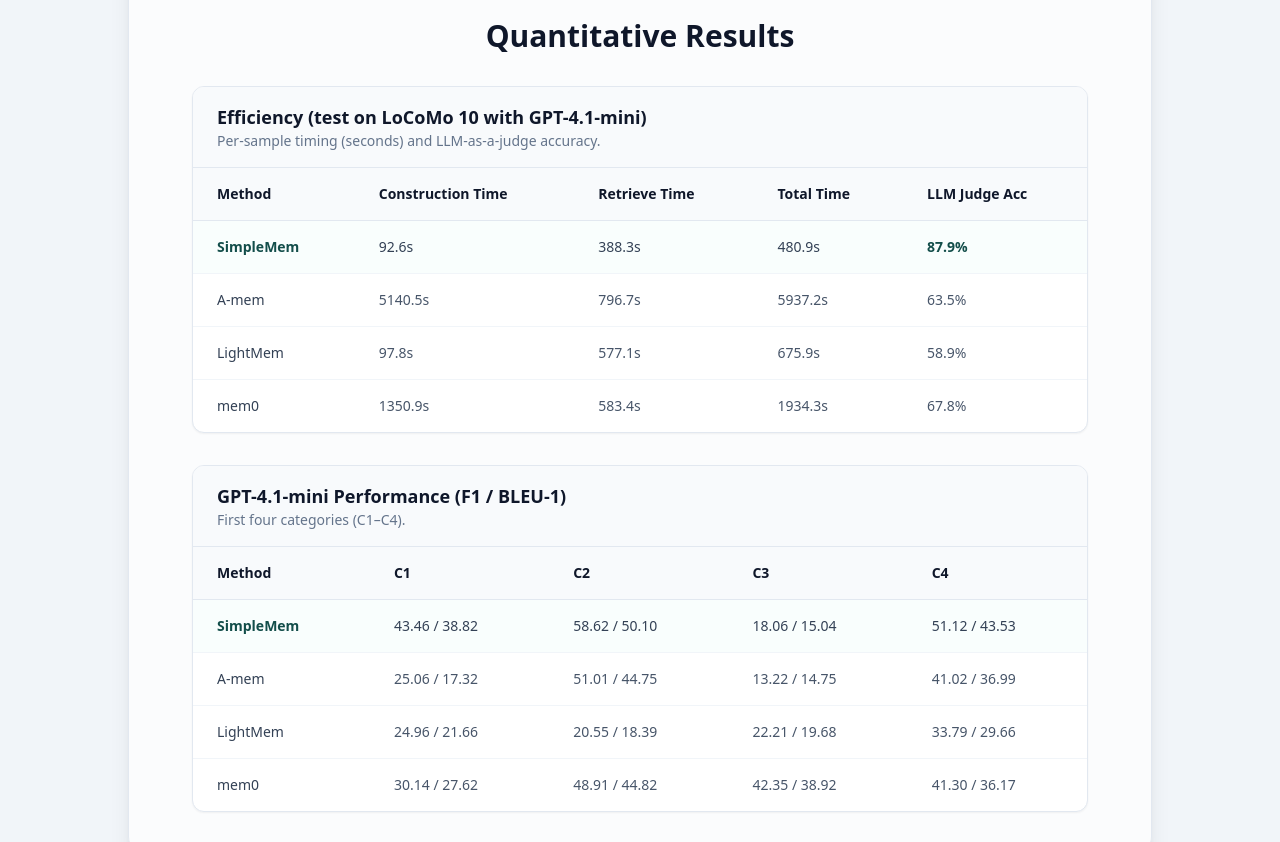
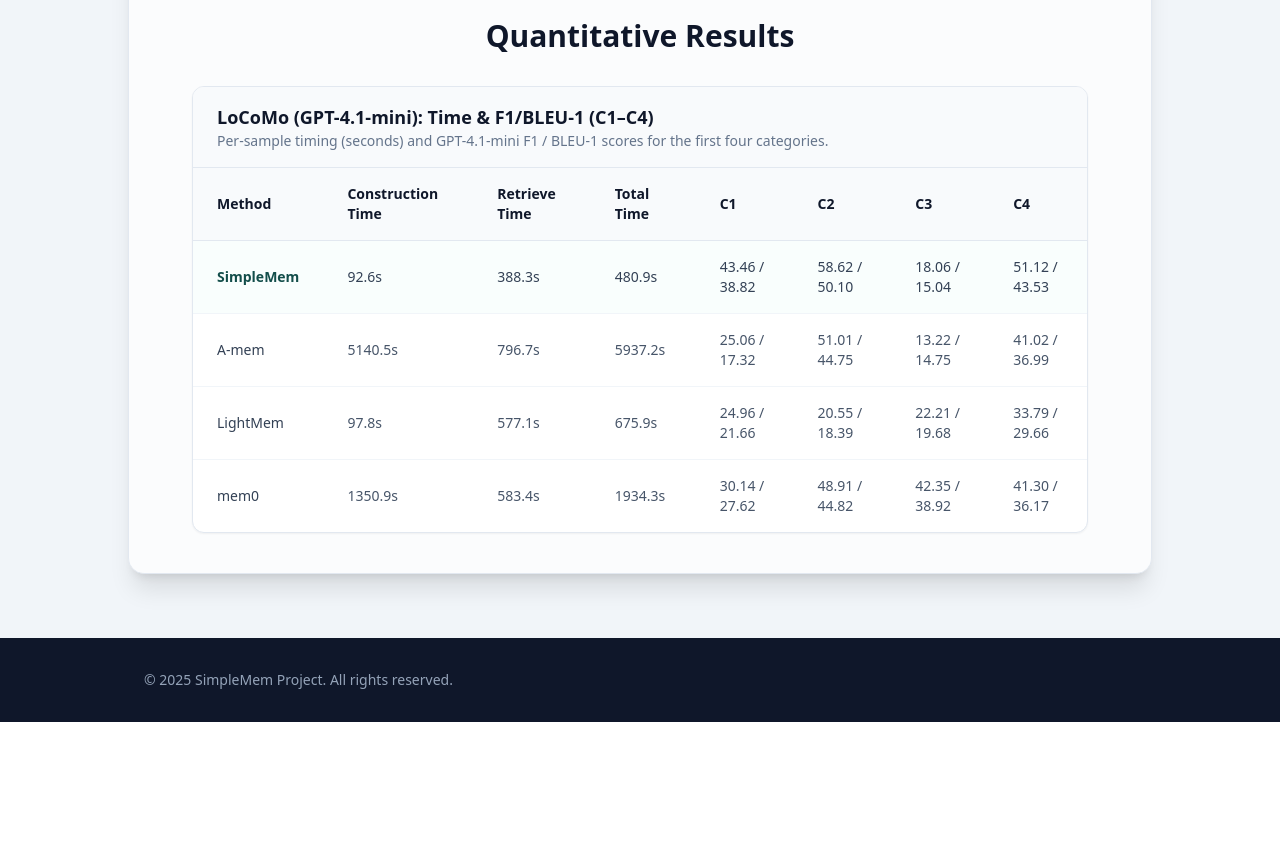
Before and after one commit to aiming-lab/SimpleMem-Page, a React (Vite) app: page / in a window 1280 px wide. Shown: the part 2300-3142 px from the top of the page. After the commit the page ends 3022 px from the top, so only its background shows below. Built offline with nearby package versions, Linux system fonts and the light colour scheme.

Commit message:
Consolidate results table

```diff
--- a/src/App.jsx
+++ b/src/App.jsx
@@ -454,14 +454,13 @@ const SimpleMemProjectPage = () => {
                     Quantitative Results
                   </h2>
 
-                  <div className="space-y-8">
                   <div className="bg-white rounded-xl shadow-sm border border-slate-200 overflow-hidden">
                     <div className="bg-slate-50 border-b border-slate-200 px-6 py-4">
                       <h3 className="text-lg font-semibold text-slate-900">
-                          Efficiency (test on LoCoMo 10 with GPT-4.1-mini)
+                        LoCoMo (GPT-4.1-mini): Time & F1/BLEU-1 (C1–C4)
                       </h3>
                       <p className="text-sm text-slate-500">
-                          Per-sample timing (seconds) and LLM-as-a-judge accuracy.
+                        Per-sample timing (seconds) and GPT-4.1-mini F1 / BLEU-1 scores for the first four categories.
                       </p>
                     </div>
                     <div className="overflow-x-auto">
@@ -469,64 +468,9 @@ const SimpleMemProjectPage = () => {
                         <thead className="bg-slate-50 border-b border-slate-200">
                           <tr>
                             <th className="px-6 py-4 font-semibold text-slate-900">Method</th>
-                              <th className="px-6 py-4 font-semibold text-slate-900">
-                                Construction Time
-                              </th>
-                              <th className="px-6 py-4 font-semibold text-slate-900">
-                                Retrieve Time
-                              </th>
-                              <th className="px-6 py-4 font-semibold text-slate-900">
-                                Total Time
-                              </th>
-                              <th className="px-6 py-4 font-semibold text-slate-900">LLM Judge Acc</th>
-                            </tr>
-                          </thead>
-                          <tbody className="divide-y divide-slate-100">
-                            <tr className="bg-teal-50/40">
-                              <td className="px-6 py-4 font-bold text-teal-900">SimpleMem</td>
-                              <td className="px-6 py-4 text-slate-700">92.6s</td>
-                              <td className="px-6 py-4 text-slate-700">388.3s</td>
-                              <td className="px-6 py-4 text-slate-700">480.9s</td>
-                              <td className="px-6 py-4 font-bold text-teal-900">87.9%</td>
-                            </tr>
-                            <tr>
-                              <td className="px-6 py-4 font-medium text-slate-700">A-mem</td>
-                              <td className="px-6 py-4 text-slate-600">5140.5s</td>
-                              <td className="px-6 py-4 text-slate-600">796.7s</td>
-                              <td className="px-6 py-4 text-slate-600">5937.2s</td>
-                              <td className="px-6 py-4 text-slate-600">63.5%</td>
-                            </tr>
-                            <tr>
-                              <td className="px-6 py-4 font-medium text-slate-700">LightMem</td>
-                              <td className="px-6 py-4 text-slate-600">97.8s</td>
-                              <td className="px-6 py-4 text-slate-600">577.1s</td>
-                              <td className="px-6 py-4 text-slate-600">675.9s</td>
-                              <td className="px-6 py-4 text-slate-600">58.9%</td>
-                            </tr>
-                            <tr>
-                              <td className="px-6 py-4 font-medium text-slate-700">mem0</td>
-                              <td className="px-6 py-4 text-slate-600">1350.9s</td>
-                              <td className="px-6 py-4 text-slate-600">583.4s</td>
-                              <td className="px-6 py-4 text-slate-600">1934.3s</td>
-                              <td className="px-6 py-4 text-slate-600">67.8%</td>
-                            </tr>
-                          </tbody>
-                        </table>
-                      </div>
-                    </div>
-
-                    <div className="bg-white rounded-xl shadow-sm border border-slate-200 overflow-hidden">
-                      <div className="bg-slate-50 border-b border-slate-200 px-6 py-4">
-                        <h3 className="text-lg font-semibold text-slate-900">
-                          GPT-4.1-mini Performance (F1 / BLEU-1)
-                        </h3>
-                        <p className="text-sm text-slate-500">First four categories (C1–C4).</p>
-                      </div>
-                      <div className="overflow-x-auto">
-                        <table className="w-full text-left text-sm">
-                          <thead className="bg-slate-50 border-b border-slate-200">
-                            <tr>
-                              <th className="px-6 py-4 font-semibold text-slate-900">Method</th>
+                            <th className="px-6 py-4 font-semibold text-slate-900">Construction Time</th>
+                            <th className="px-6 py-4 font-semibold text-slate-900">Retrieve Time</th>
+                            <th className="px-6 py-4 font-semibold text-slate-900">Total Time</th>
                             <th className="px-6 py-4 font-semibold text-slate-900">C1</th>
                             <th className="px-6 py-4 font-semibold text-slate-900">C2</th>
                             <th className="px-6 py-4 font-semibold text-slate-900">C3</th>
@@ -536,6 +480,9 @@ const SimpleMemProjectPage = () => {
                         <tbody className="divide-y divide-slate-100">
                           <tr className="bg-teal-50/40">
                             <td className="px-6 py-4 font-bold text-teal-900">SimpleMem</td>
+                            <td className="px-6 py-4 text-slate-700">92.6s</td>
+                            <td className="px-6 py-4 text-slate-700">388.3s</td>
+                            <td className="px-6 py-4 text-slate-700">480.9s</td>
                             <td className="px-6 py-4 text-slate-700">43.46 / 38.82</td>
                             <td className="px-6 py-4 text-slate-700">58.62 / 50.10</td>
                             <td className="px-6 py-4 text-slate-700">18.06 / 15.04</td>
@@ -543,6 +490,9 @@ const SimpleMemProjectPage = () => {
                           </tr>
                           <tr>
                             <td className="px-6 py-4 font-medium text-slate-700">A-mem</td>
+                            <td className="px-6 py-4 text-slate-600">5140.5s</td>
+                            <td className="px-6 py-4 text-slate-600">796.7s</td>
+                            <td className="px-6 py-4 text-slate-600">5937.2s</td>
                             <td className="px-6 py-4 text-slate-600">25.06 / 17.32</td>
                             <td className="px-6 py-4 text-slate-600">51.01 / 44.75</td>
                             <td className="px-6 py-4 text-slate-600">13.22 / 14.75</td>
@@ -550,6 +500,9 @@ const SimpleMemProjectPage = () => {
                           </tr>
                           <tr>
                             <td className="px-6 py-4 font-medium text-slate-700">LightMem</td>
+                            <td className="px-6 py-4 text-slate-600">97.8s</td>
+                            <td className="px-6 py-4 text-slate-600">577.1s</td>
+                            <td className="px-6 py-4 text-slate-600">675.9s</td>
                             <td className="px-6 py-4 text-slate-600">24.96 / 21.66</td>
                             <td className="px-6 py-4 text-slate-600">20.55 / 18.39</td>
                             <td className="px-6 py-4 text-slate-600">22.21 / 19.68</td>
@@ -557,6 +510,9 @@ const SimpleMemProjectPage = () => {
                           </tr>
                           <tr>
                             <td className="px-6 py-4 font-medium text-slate-700">mem0</td>
+                            <td className="px-6 py-4 text-slate-600">1350.9s</td>
+                            <td className="px-6 py-4 text-slate-600">583.4s</td>
+                            <td className="px-6 py-4 text-slate-600">1934.3s</td>
                             <td className="px-6 py-4 text-slate-600">30.14 / 27.62</td>
                             <td className="px-6 py-4 text-slate-600">48.91 / 44.82</td>
                             <td className="px-6 py-4 text-slate-600">42.35 / 38.92</td>
@@ -564,7 +520,6 @@ const SimpleMemProjectPage = () => {
                           </tr>
                         </tbody>
                       </table>
-                      </div>
                     </div>
                   </div>
                 </div>
```
Lines whose indentation alone changed are shown as unchanged.
